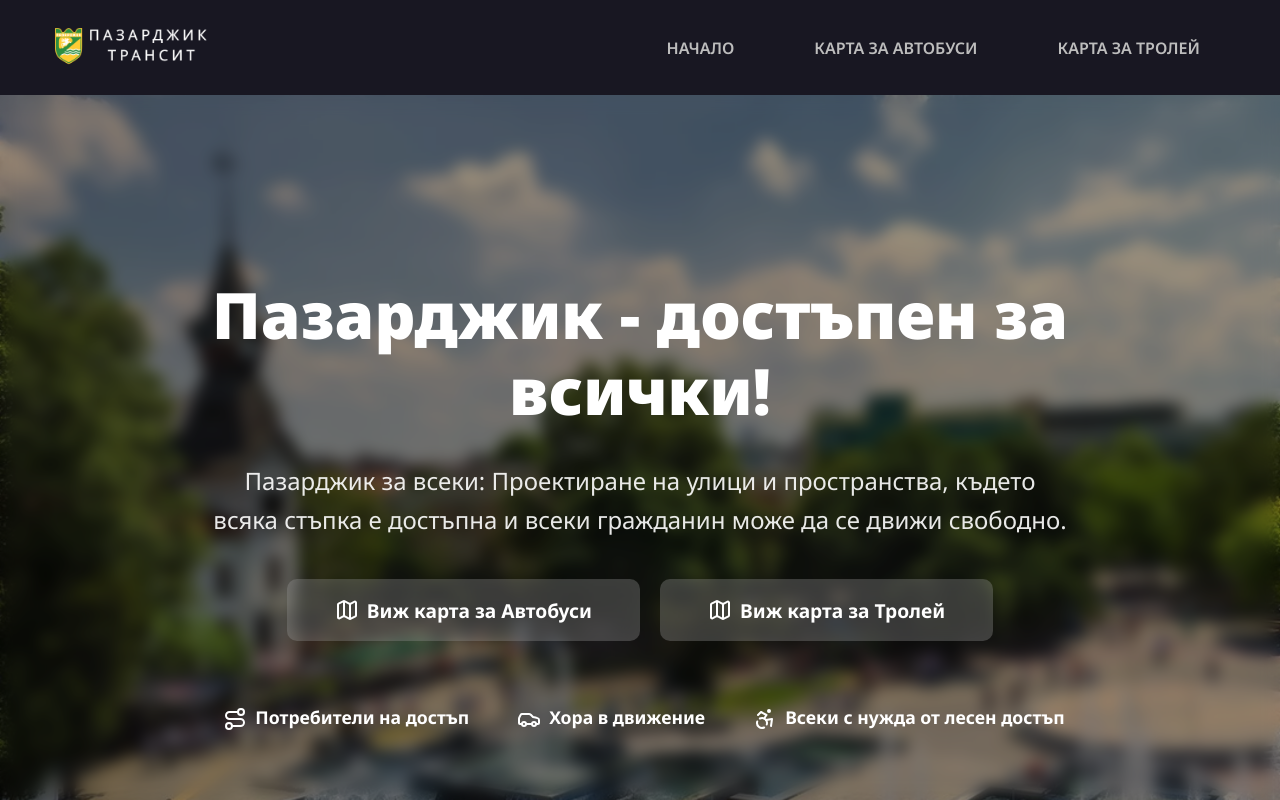
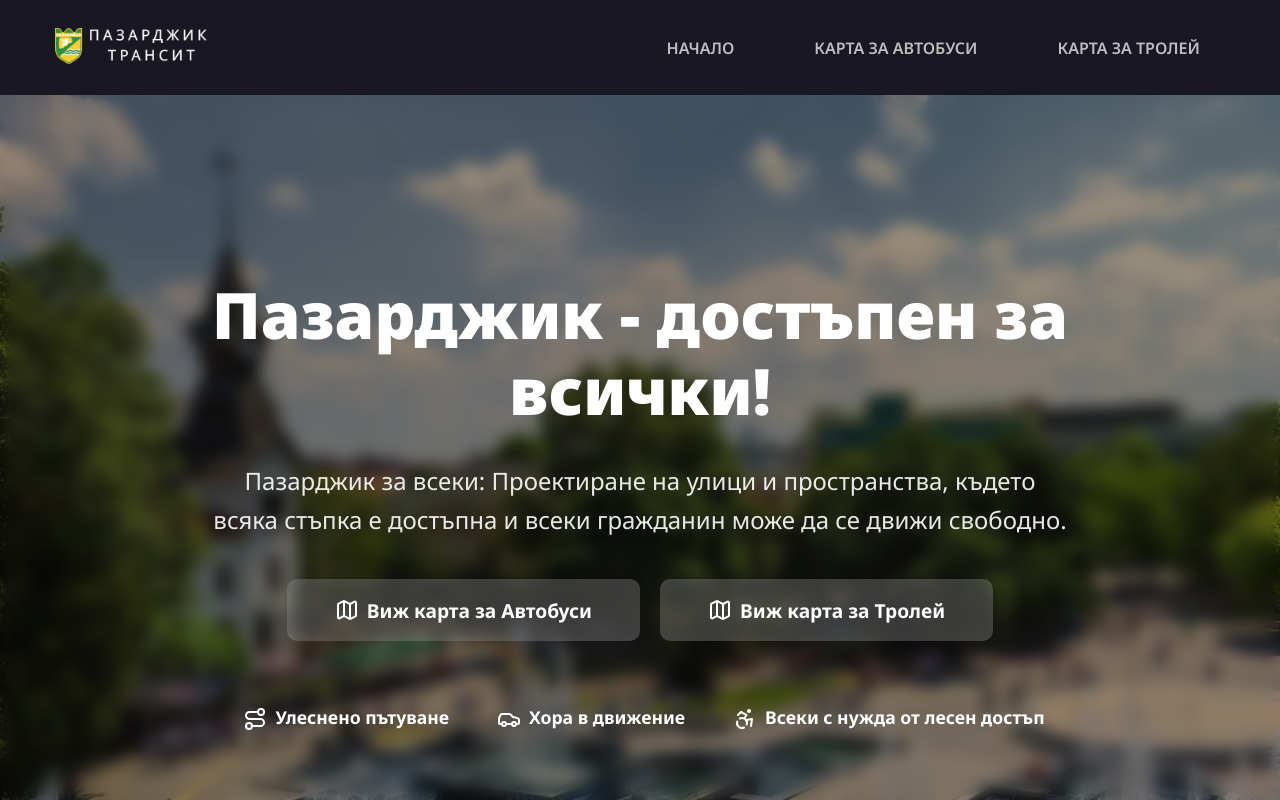
Before and after one commit to stoyan005/pazardzhik-bus-map, a React (Vite) app: page / in a window 1280 px wide. Built offline with nearby package versions, Linux system fonts and the light colour scheme; a web font is replaced by a local one.

Commit message:
Updated an asset to display another message on the home page

```diff
--- a/src/pages/Home.jsx
+++ b/src/pages/Home.jsx
@@ -37,7 +37,7 @@ export default function Home() {
 									<path d="M9 19h8.5a3.5 3.5 0 0 0 0-7h-11a3.5 3.5 0 0 1 0-7H15" />
 									<circle cx="18" cy="5" r="3" />
 								</svg>
-								Потребители на достъп
+								Улеснено пътуване
 							</p>
 
 							<p>
```
